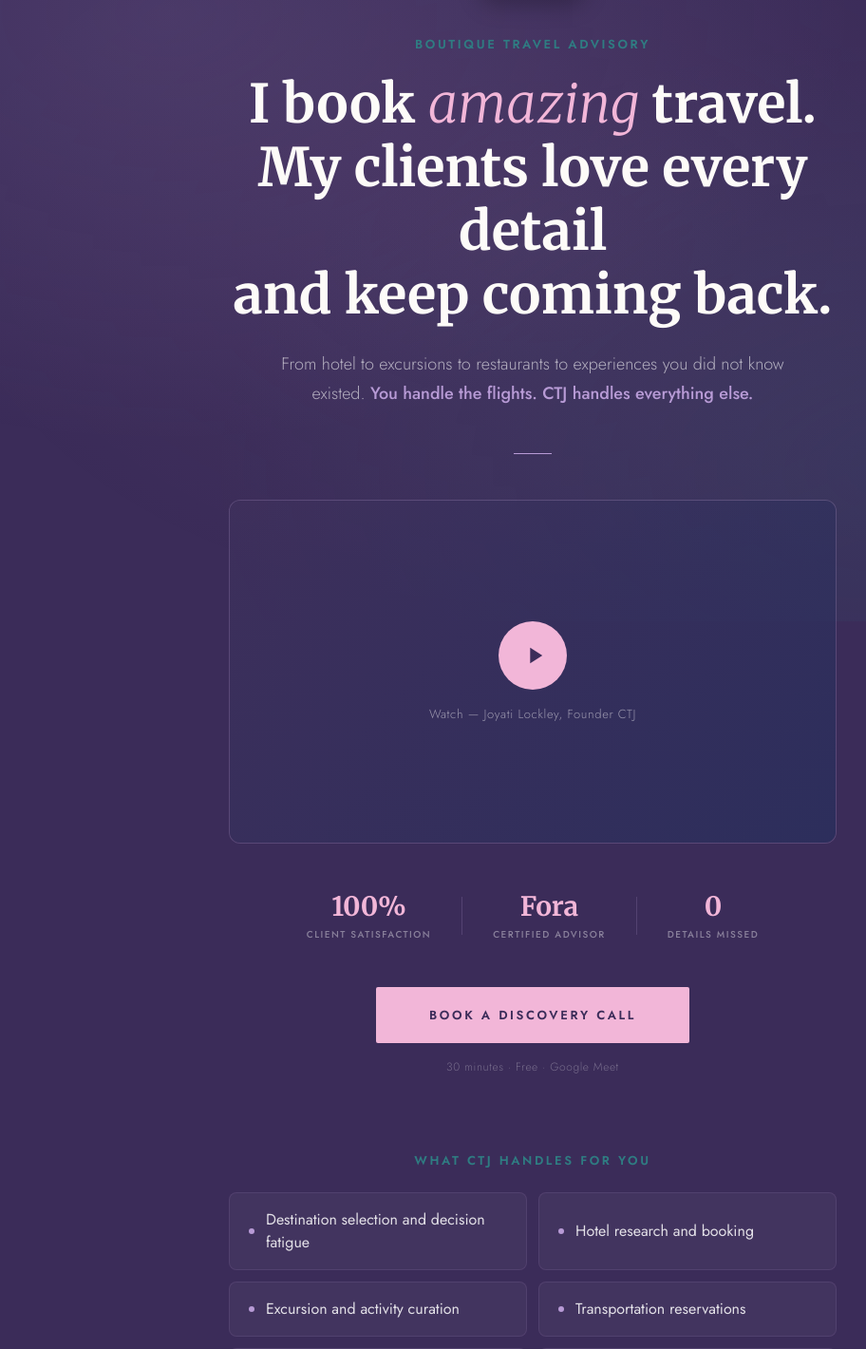
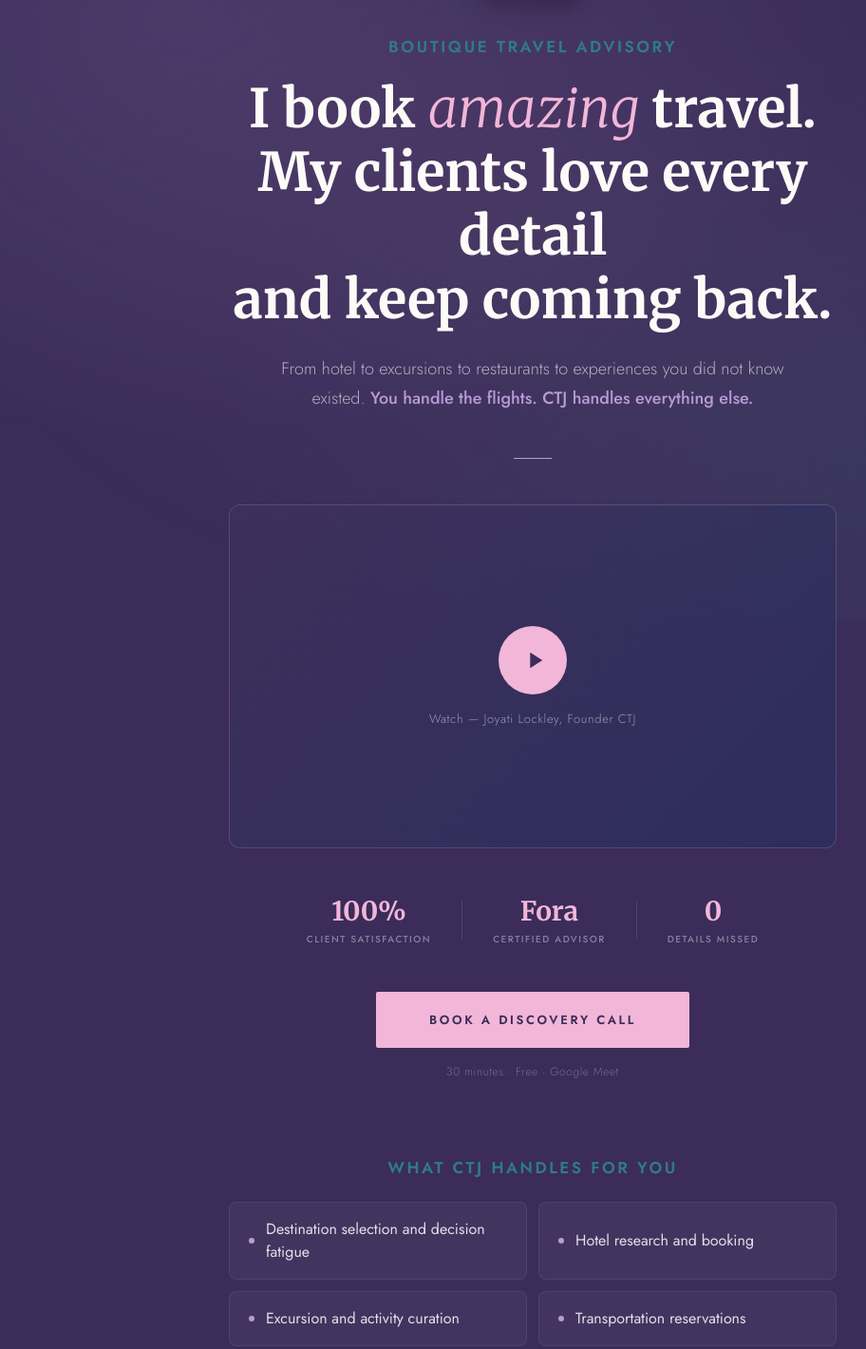
Before and after one commit to joyatilockley/curatedtraveljoynt, a plain HTML site: page index.html in a window 1280 px wide. Shown: the part 146-1566 px from the top of the page at 95% size, without its empty margins (79-991 px from the left). Drawn offline with Linux system fonts and the light colour scheme; a script that the page names is missing.

Commit message:
Add files via upload

```diff
--- a/index.html
+++ b/index.html
@@ -89,9 +89,9 @@ animation-delay: 0.3s;
 }
 
 .eyebrow {
-font-size: 13px;
-font-weight: 600;
-letter-spacing: 0.2em;
+font-size: 17px;
+font-weight: 700;
+letter-spacing: 0.15em;
 text-transform: uppercase;
 color: var(--caribbean);
 margin-bottom: 20px;
@@ -312,9 +312,9 @@ animation-delay: 1.1s;
 }
 
 .handles-label {
-font-size: 13px;
-font-weight: 600;
-letter-spacing: 0.2em;
+font-size: 17px;
+font-weight: 700;
+letter-spacing: 0.15em;
 text-transform: uppercase;
 color: var(--caribbean);
 text-align: center;
@@ -559,7 +559,7 @@ transform: translateY(0);
 
 <!-- CALENDLY EMBED -->
 <div id="book" style="width:100%; max-width:640px; margin-top:80px; opacity:0; animation: fadeUp 0.8s ease forwards; animation-delay: 1.5s;">
-<div style="font-size:13px; font-weight:600; letter-spacing:0.2em; text-transform:uppercase; color:#2F7C82; text-align:center; margin-bottom:24px;">Book Your Discovery Call</div>
+<div style="font-size:17px; font-weight:700; letter-spacing:0.15em; text-transform:uppercase; color:#2F7C82; text-align:center; margin-bottom:24px;">Book Your Discovery Call</div>
 <div style="background:rgba(255,255,255,0.03); border:1px solid rgba(184,155,214,0.15); border-radius:12px; overflow:hidden;">
 <div class="calendly-inline-widget" data-url="https://calendly.com/joyati/discovery-call?hide_gdpr_banner=1&background_color=3B2C59&text_color=FDFBF8&primary_color=F2B6D8" style="min-width:320px;height:700px;"></div>
 <script type="text/javascript" src="https://assets.calendly.com/assets/external/widget.js" async></script>
```
